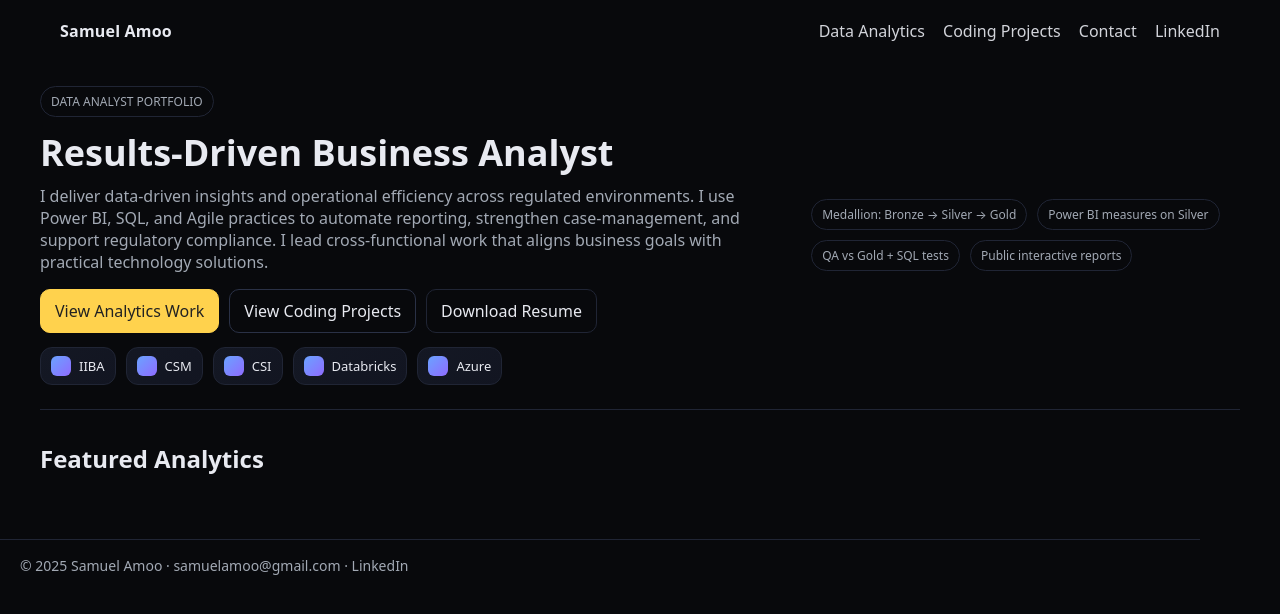
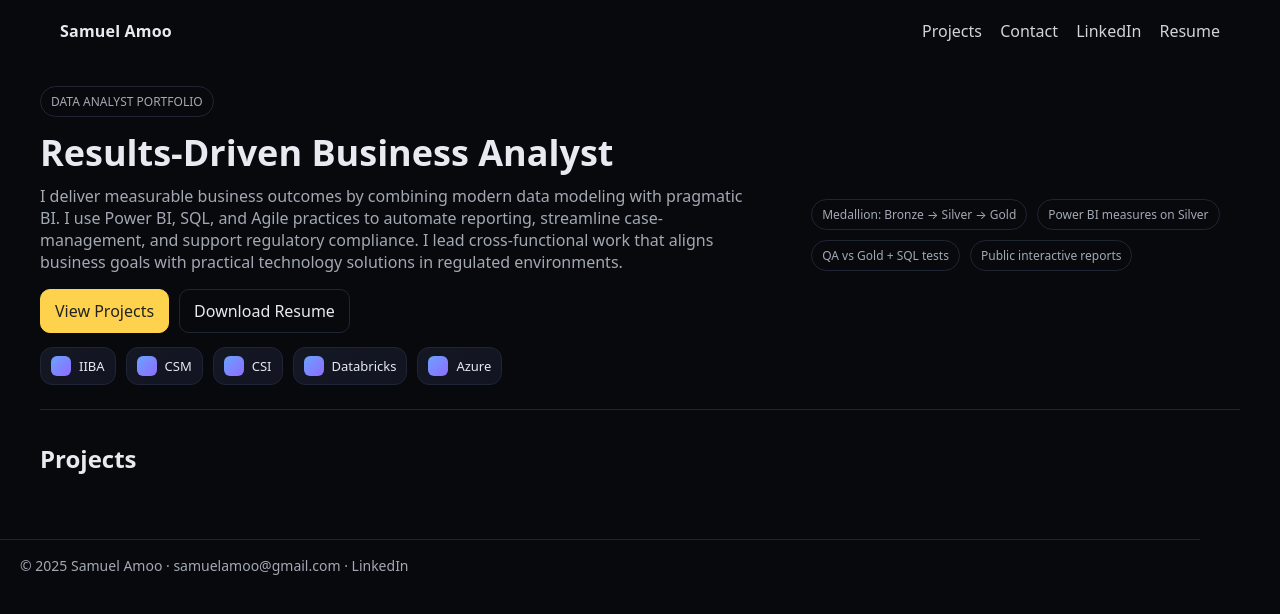
Before and after one commit to psa162/samuelamoo.github.io, a plain HTML site: page index.html in a window 1280 px wide. Drawn offline with Linux system fonts and the light colour scheme.

Commit message:
Update index.html

```diff
--- a/index.html
+++ b/index.html
@@ -10,10 +10,10 @@
   <header class="topnav container">
     <div class="brand">Samuel Amoo</div>
     <nav>
-      <a href="analytics/index.html">Data Analytics</a>
-      <a href="coding/index.html">Coding Projects</a>
+      <a href="#projects">Projects</a>
       <a href="mailto:samuelamoo@gmail.com">Contact</a>
       <a href="https://www.linkedin.com/in/samuel-amoo/">LinkedIn</a>
+      <a href="docs/Samuel_Amoo_Resume.pdf">Resume</a>
     </nav>
   </header>
 
@@ -22,15 +22,13 @@
       <span class="badge">DATA ANALYST PORTFOLIO</span>
       <h1>Results-Driven Business Analyst</h1>
       <p class="lede">
-        I deliver data-driven insights and operational efficiency across regulated environments.
-        I use Power BI, SQL, and Agile practices to automate reporting, strengthen case-management,
+        I deliver measurable business outcomes by combining modern data modeling with pragmatic BI.
+        I use Power BI, SQL, and Agile practices to automate reporting, streamline case-management,
         and support regulatory compliance. I lead cross-functional work that aligns business goals
-        with practical technology solutions.
+        with practical technology solutions in regulated environments.
       </p>
       <div class="cta">
-        <a class="btn primary" href="analytics/index.html">View Analytics Work</a>
-        <a class="btn ghost" href="coding/index.html">View Coding Projects</a>
-        <!-- Upload your resume PDF to /docs and point here -->
+        <a class="btn primary" href="#projects">View Projects</a>
         <a class="btn" href="docs/Samuel_Amoo_Resume.pdf">Download Resume</a>
       </div>
       <div class="logos">
@@ -50,8 +48,8 @@
     </ul>
   </section>
 
-  <section class="container section">
-    <h2>Featured Analytics</h2>
+  <section id="projects" class="container section">
+    <h2>Projects</h2>
     <div id="project-grid" class="grid reveal"></div>
   </section>
 
@@ -62,7 +60,7 @@
 
   <script src="assets/projects.js"></script>
   <script>
-    // Render cards from central project list
+    // Render cards from central list
     const grid = document.getElementById('project-grid');
     grid.innerHTML = (window.PORTFOLIO_PROJECTS||[]).map(p => `
       <article class="card">
@@ -73,9 +71,6 @@
           <p class="meta">${p.summary}</p>
           <div class="buttons">
             <a class="btn primary" href="project.html?p=${p.slug}">Open Project</a>
-            <a class="btn" href="${p.links.architecture}" target="_blank">Architecture</a>
-            <a class="btn" href="${p.links.dictionary}">Data Dictionary</a>
-            <a class="btn" href="${p.links.tests}">SQL Tests</a>
             <a class="btn" href="${p.links.code}" target="_blank">View Code</a>
           </div>
         </div>
@@ -83,9 +78,7 @@
     `).join('');
 
     // Scroll reveal
-    const io = new IntersectionObserver(entries => {
-      entries.forEach(e => e.target.classList.toggle('show', e.isIntersecting));
-    }, {threshold: .1});
+    const io = new IntersectionObserver(es => es.forEach(e => e.target.classList.toggle('show', e.isIntersecting)), {threshold:.1});
     document.querySelectorAll('.reveal').forEach(el => io.observe(el));
   </script>
 </body>
```
